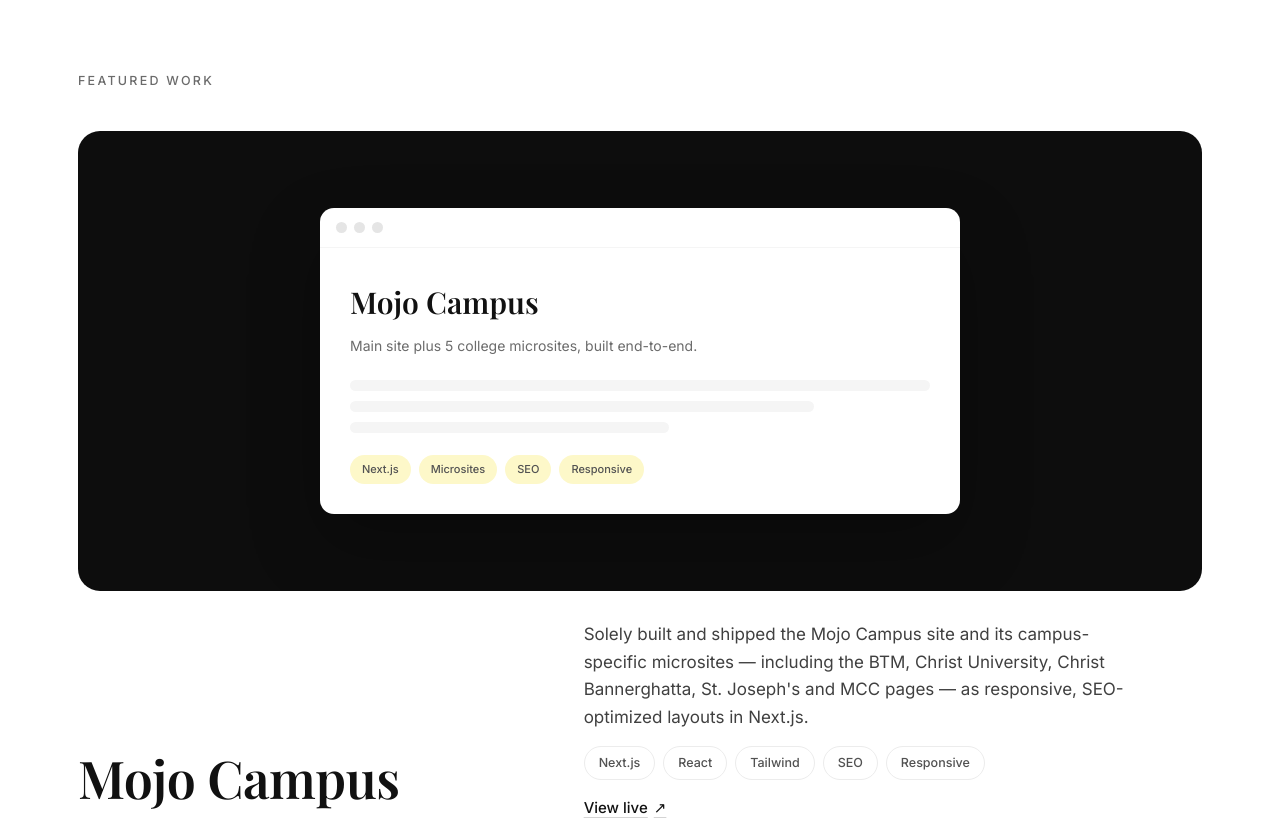
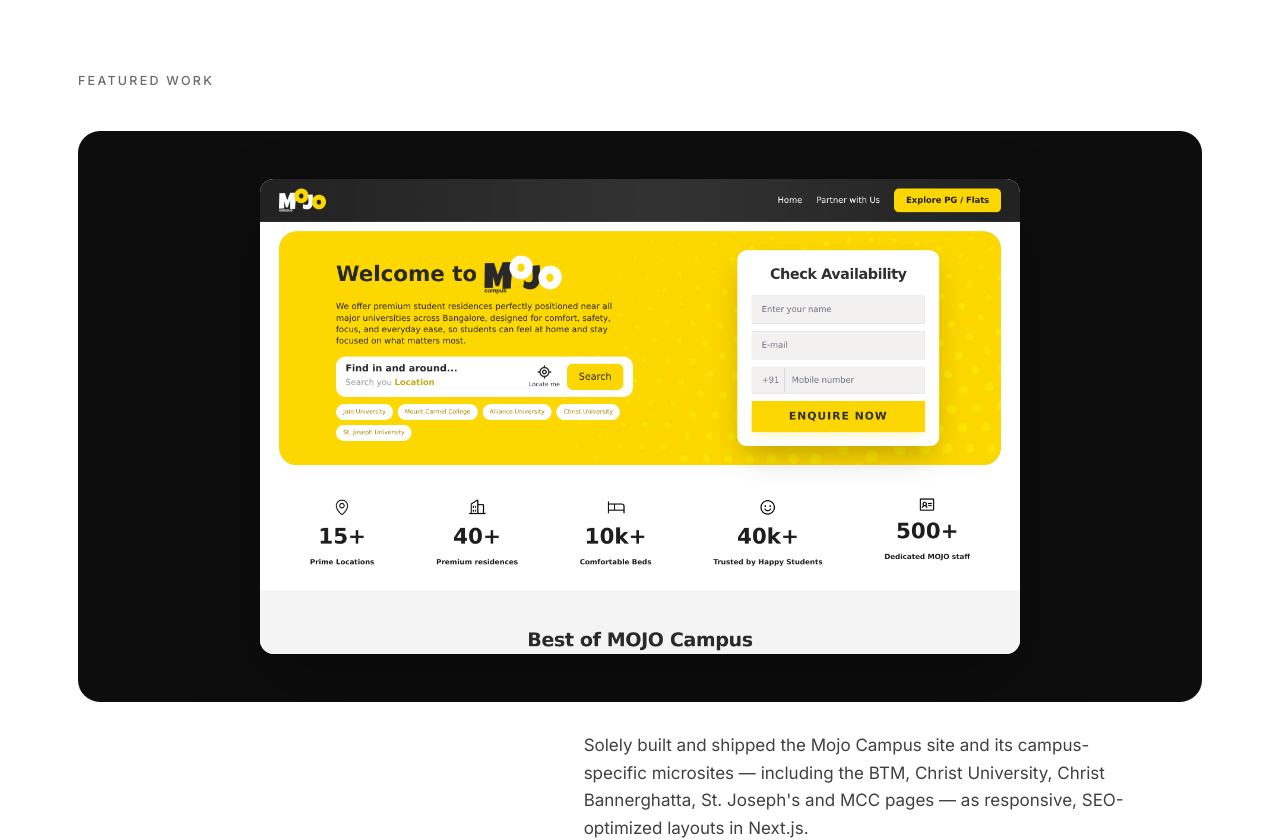
Before and after one commit to charithae-05/charitha-portfolio, a Next.js app: page / in a window 1280 px wide. Shown: the part 1620-2460 px from the top of the page. Built offline with nearby package versions, Linux system fonts and the light colour scheme.

Commit message:
Support real screenshots/hover-video in project cards; add live Mojo Campus shot

```diff
--- a/src/components/ProjectCard.tsx
+++ b/src/components/ProjectCard.tsx
@@ -1,5 +1,6 @@
 import type { Project } from "@/data/content";
 import Reveal from "./Reveal";
+import ProjectMedia from "./ProjectMedia";
 
 const frameTheme: Record<Project["theme"], string> = {
   dark: "bg-[#0d0d0d]",
@@ -11,10 +12,13 @@
 export default function ProjectCard({ project }: { project: Project }) {
   return (
     <Reveal className="mb-[90px] last:mb-0">
-      {/* Themed frame holding a browser-style mockup */}
+      {/* Themed frame: real screenshot/video if provided, else a styled mock */}
       <div
         className={`rounded-xl2 overflow-hidden min-h-[460px] grid place-items-center p-12 ${frameTheme[project.theme]}`}
       >
+        {project.image ? (
+          <ProjectMedia image={project.image} video={project.video} alt={`${project.title} screenshot`} />
+        ) : (
           <div className="bg-white rounded-[14px] w-full max-w-[640px] shadow-[0_30px_70px_rgba(0,0,0,0.25)] overflow-hidden">
             <div className="flex gap-[7px] px-4 py-3.5 border-b border-neutral-100">
               <i className="w-[11px] h-[11px] rounded-full bg-neutral-200" />
@@ -38,6 +42,7 @@
               </div>
             </div>
           </div>
+        )}
       </div>
 
       {/* Project info */}
--- /dev/null
+++ b/src/components/ProjectMedia.tsx
@@ -0,0 +1,59 @@
+"use client";
+
+import { useRef } from "react";
+
+type ProjectMediaProps = {
+  image: string;
+  video?: string;
+  alt: string;
+};
+
+/**
+ * Shows a project screenshot inside the card frame. If a video is provided,
+ * it sits on top of the image and plays (muted, looped) while the visitor
+ * hovers the card, then resets when they leave.
+ */
+export default function ProjectMedia({ image, video, alt }: ProjectMediaProps) {
+  const videoRef = useRef<HTMLVideoElement>(null);
+
+  const handleEnter = () => {
+    const v = videoRef.current;
+    if (v) {
+      v.currentTime = 0;
+      void v.play();
+    }
+  };
+
+  const handleLeave = () => {
+    const v = videoRef.current;
+    if (v) {
+      v.pause();
+      v.currentTime = 0;
+    }
+  };
+
+  return (
+    <div
+      className="group/media relative w-full max-w-[760px] rounded-[14px] overflow-hidden shadow-[0_30px_70px_rgba(0,0,0,0.25)] bg-white"
+      onMouseEnter={video ? handleEnter : undefined}
+      onMouseLeave={video ? handleLeave : undefined}
+    >
+      {/* Static screenshot (also the video's poster frame) */}
+      {/* eslint-disable-next-line @next/next/no-img-element */}
+      <img src={image} alt={alt} className="block w-full h-auto" loading="lazy" />
+
+      {/* Optional hover video, fades in on top of the image */}
+      {video && (
+        <video
+          ref={videoRef}
+          src={video}
+          muted
+          loop
+          playsInline
+          preload="none"
+          className="absolute inset-0 w-full h-full object-cover opacity-0 transition-opacity duration-300 group-hover/media:opacity-100"
+        />
+      )}
+    </div>
+  );
+}
--- a/src/data/content.ts
+++ b/src/data/content.ts
@@ -62,7 +62,9 @@
   tags: string[];
   theme: ProjectTheme;
   link?: string; // optional live URL — shows a "View live" link on the card
-  mock: { title: string; sub: string; chips: string[] };
+  image?: string; // optional screenshot path in /public (e.g. "/mojocampus.png")
+  video?: string; // optional looping clip in /public (e.g. "/mojocampus.mp4") — plays on hover
+  mock: { title: string; sub: string; chips: string[] }; // fallback when no image/video
 };
 
 export const projects: Project[] = [
@@ -73,6 +75,7 @@
     tags: ["Next.js", "React", "Tailwind", "SEO", "Responsive"],
     theme: "dark",
     link: "https://www.mojocampus.com/",
+    image: "/mojocampus.png",
     mock: {
       title: "Mojo Campus",
       sub: "Main site plus 5 college microsites, built end-to-end.",
```
Also changed, not shown: public/mojocampus.png (added). Lines whose indentation alone changed are shown as unchanged.
